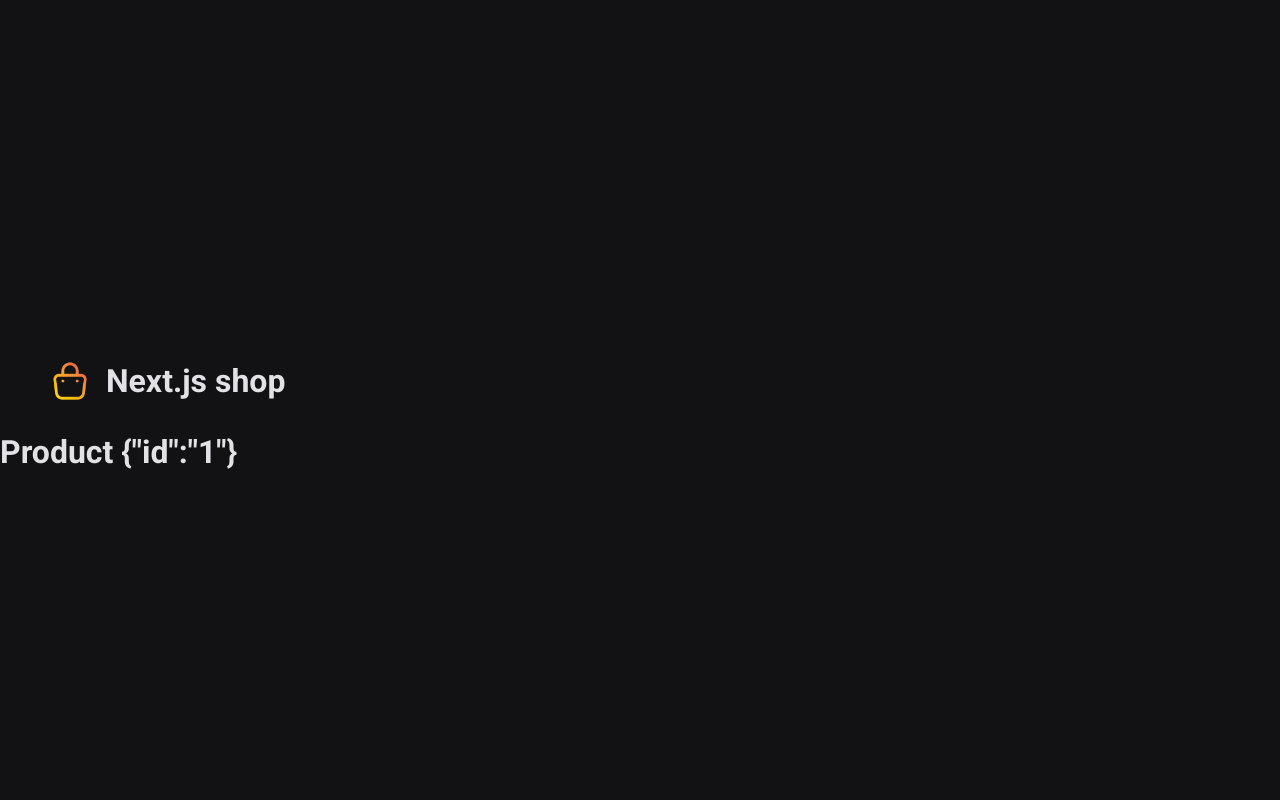
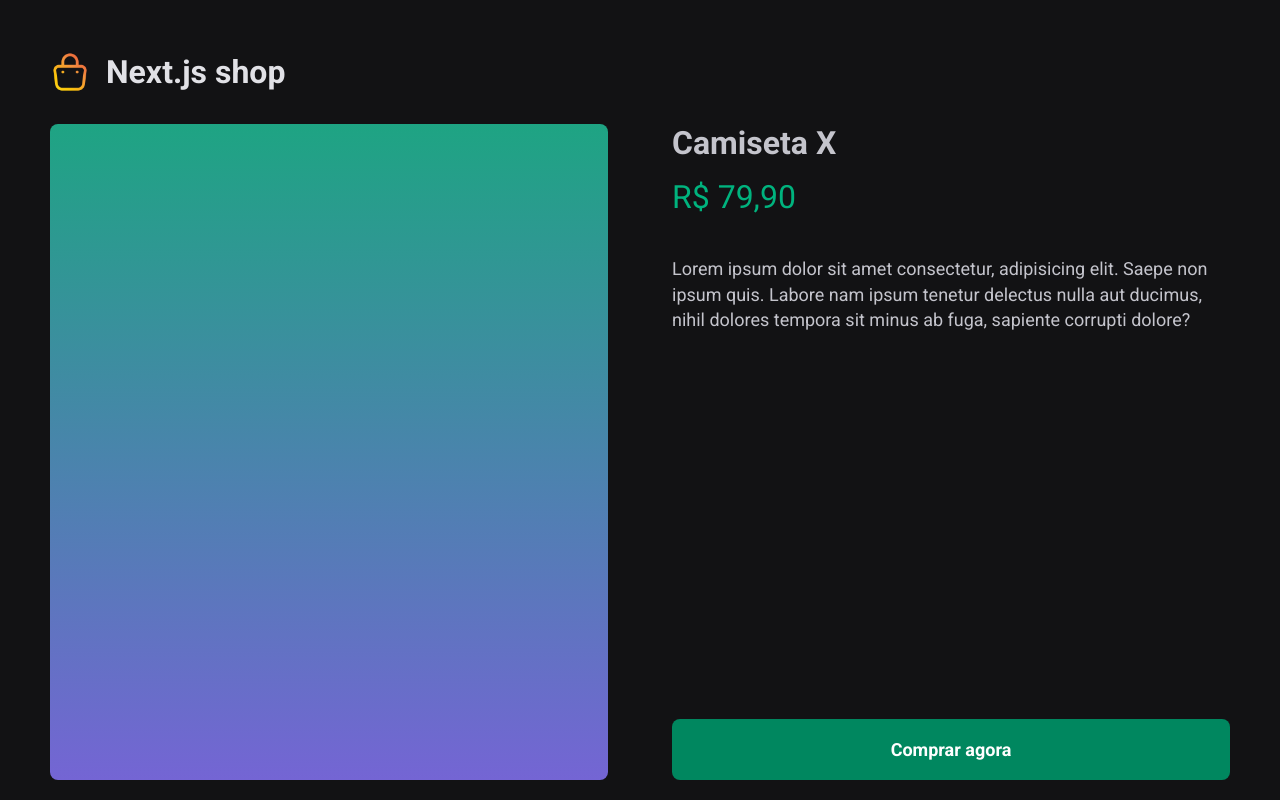
Before and after one commit to Wagnetto/next-shop, a Next.js app: page /product/1 in a window 1280 px wide. Built offline with nearby package versions, Linux system fonts and the light colour scheme.

Commit message:
UI/Add Product Details page structure

```diff
--- a/src/pages/index.tsx
+++ b/src/pages/index.tsx
@@ -8,6 +8,7 @@
 
 import 'keen-slider/keen-slider.min.css'
 import Stripe from 'stripe'
+import Link from 'next/link'
 
 interface HomeProps {
   products: {
@@ -30,13 +31,15 @@
     <HomeContainer ref={sliderRef} className="keen-slider">
       {products.map((product) => {
         return (
-          <Product key={product.id} className="keen-slider__slide">
+          <Link key={product.id} href={`/product/${product.id}`}>
+            <Product className="keen-slider__slide">
               <Image src={product.imageUrl} width={520} height={480} alt="" />
               <footer>
                 <strong>{product.name}</strong>
                 <span>{product.price}</span>
               </footer>
             </Product>
+          </Link>
         )
       })}
     </HomeContainer>
--- a/src/pages/product/[id].tsx
+++ b/src/pages/product/[id].tsx
@@ -1,7 +1,26 @@
-import {useRouter} from 'next/router'
+import { useRouter } from 'next/router'
+import {
+  ImageContainer,
+  ProductContainer,
+  ProductDetails,
+} from '../../styles/pages/product'
 
 export default function Product() {
-  const {query} = useRouter()
+  const { query } = useRouter()
 
-  return <h1>Product {JSON.stringify(query)}</h1>
+  return (
+    <ProductContainer>
+      <ImageContainer></ImageContainer>
+      <ProductDetails>
+        <h1>Camiseta X</h1>
+        <span>R$ 79,90</span>
+        <p>
+          Lorem ipsum dolor sit amet consectetur, adipisicing elit. Saepe non
+          ipsum quis. Labore nam ipsum tenetur delectus nulla aut ducimus, nihil
+          dolores tempora sit minus ab fuga, sapiente corrupti dolore?
+        </p>
+        <button>Comprar agora</button>
+      </ProductDetails>
+    </ProductContainer>
+  )
 }
--- a/src/styles/global.ts
+++ b/src/styles/global.ts
@@ -1,9 +1,10 @@
-import {globalCss} from '.'
+import { globalCss } from '.'
 
 export const globalStyles = globalCss({
   '*': {
     margin: 0,
     padding: 0,
+    boxSizing: 'border-box',
   },
   body: {
     '-webkit-font-smoothing': 'antialiased',
--- /dev/null
+++ b/src/styles/pages/product.ts
@@ -0,0 +1,68 @@
+import { styled } from '@stitches/react'
+
+export const ProductContainer = styled('main', {
+  display: 'grid',
+  gridTemplateColumns: '1fr 1fr',
+  alignItems: 'stretch',
+  gap: '4rem',
+
+  maxWidth: 1180,
+  margin: '0 auto',
+})
+
+export const ImageContainer = styled('div', {
+  width: '100%',
+  maxWidth: 576,
+  height: 656,
+  background: 'linear-gradient(180deg, #1ea483 0%, #7465d4 100%)',
+  borderRadius: 8,
+  padding: '0.25rem',
+
+  display: 'flex',
+  alignItems: 'center',
+  justifyContent: 'center',
+
+  img: {
+    objectFit: 'contain',
+  },
+})
+
+export const ProductDetails = styled('div', {
+  display: 'flex',
+  flexDirection: 'column',
+
+  h1: {
+    fontSize: '$2xl',
+    color: '$gray300',
+  },
+
+  span: {
+    marginTop: '1rem',
+    display: 'block',
+    fontSize: '$2xl',
+    color: '$green300',
+  },
+
+  p: {
+    marginTop: '2.5rem',
+    fontSize: '$md',
+    lineHeight: '1.6rem',
+    color: '$gray300',
+  },
+
+  button: {
+    marginTop: 'auto',
+    backgroundColor: '$green500',
+    border: 0,
+    color: '$white',
+    borderRadius: 8,
+    padding: '1.25rem',
+    cursor: 'pointer',
+    fontWeight: 'bold',
+    fontSize: '$md',
+
+    '&:hover': {
+      backgroundColor: '$green300',
+    },
+  },
+})
```
Lines whose indentation alone changed are shown as unchanged.
